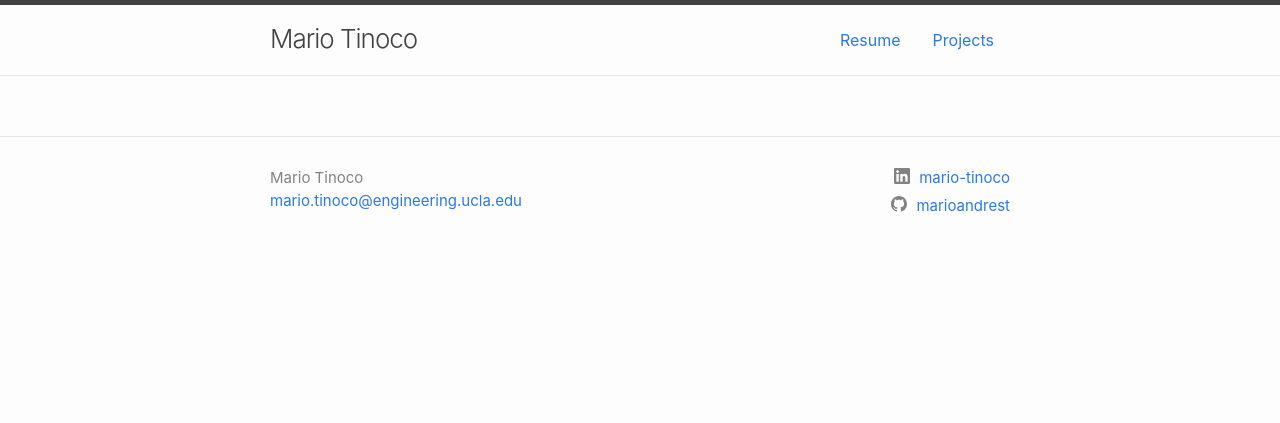
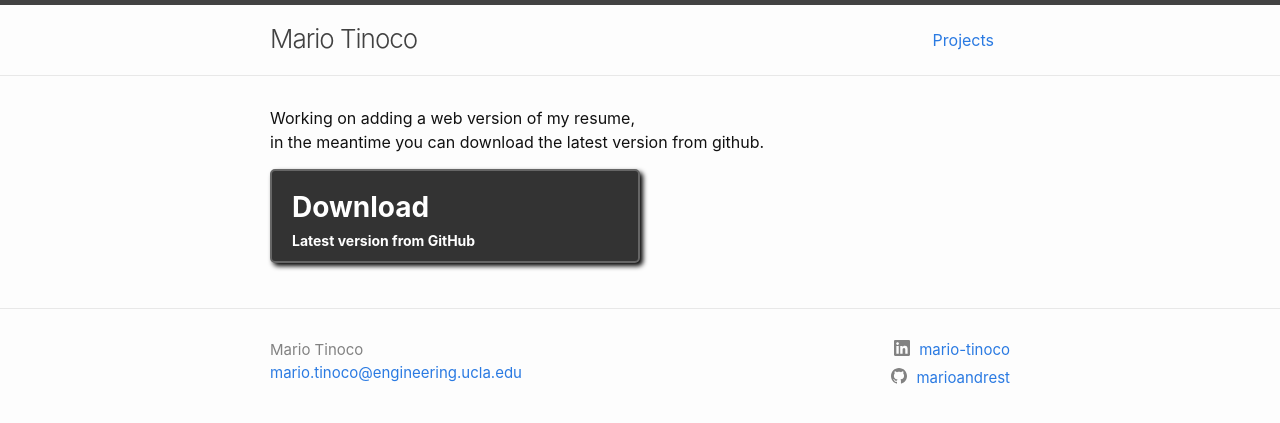
Before and after one commit to marioandrest/marioandrest.github.io, a Jekyll site: the page built from index.md, in a window 1280 px wide. Shown: the top 423 px of the page. Built offline with Jekyll 4.4.1, drawn with Linux system fonts in a browser that asks for light colours.

Commit message:
temp made the resume page the landing page, added download link for resume, added minimal description to pages

```diff
--- a/_config.yml
+++ b/_config.yml
@@ -37,8 +37,12 @@ plugins:
 #   - vendor/ruby/
 
 
+# docs:
+# - title: Resume
+#   url: /resume/
+# - title: Projects
+#   url: /projects/
+
 docs:
-- title: Resume
-  url: /resume/
 - title: Projects
   url: /projects/
--- a/assets/main.scss
+++ b/assets/main.scss
@@ -25,3 +25,33 @@ nav span {
 	float: left;
 	padding: 0.5em 1em;
 }
+
+
+a.download-button {
+	display: block;
+	margin-right: 50%;
+	padding: 15px 20px 10px 20px;
+	color: #FFFFFF;
+	text-decoration: none;
+	font-size: 28px;
+	font-weight: bold;
+	background: #333;
+	border: 2px solid #666;
+	-webkit-box-shadow: 3px 3px 5px #000000;
+	-moz-box-shadow: 3px 3px 5px #000000;
+	box-shadow: 3px 3px 5px #000000;
+	-webkit-border-radius: 5px;
+	-moz-border-radius: 5px;
+	border-radius: 5px;
+}
+
+a.download-button:hover {
+	background-color: #666;
+	background-position: 90% 50%;
+}
+
+a.download-button span {
+	font-size: 14px;
+	display: block;
+	margin-top: 2px;
+}
--- a/index.md
+++ b/index.md
@@ -4,3 +4,9 @@
 # See: https://jekyllrb.com/docs/themes/#overriding-theme-defaults
 layout: home
 ---
+
+Working on adding a web version of my resume, <br/>
+in the meantime you can download the latest version from github.
+
+<a class='download-button' href="https://github.com/marioandrest/resume/raw/master/dist/resume_mario.tinoco_latest.pdf">Download
+<span>Latest version from GitHub</span></a>
```
Also changed, not shown: projects.md (+1 -1 lines), resume.md (+5 -1 lines), 6 other files.
